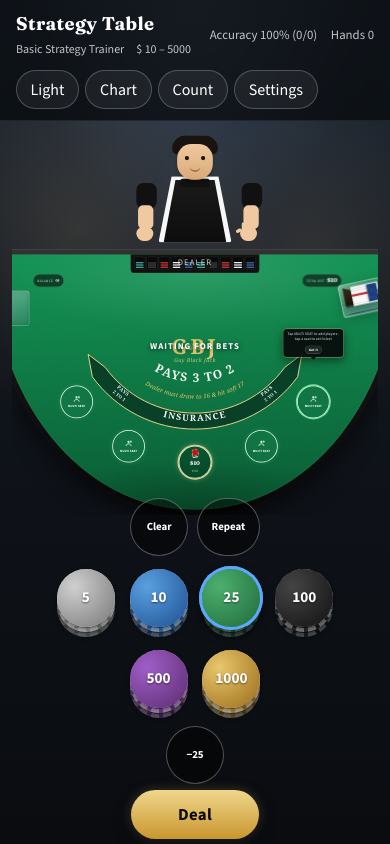
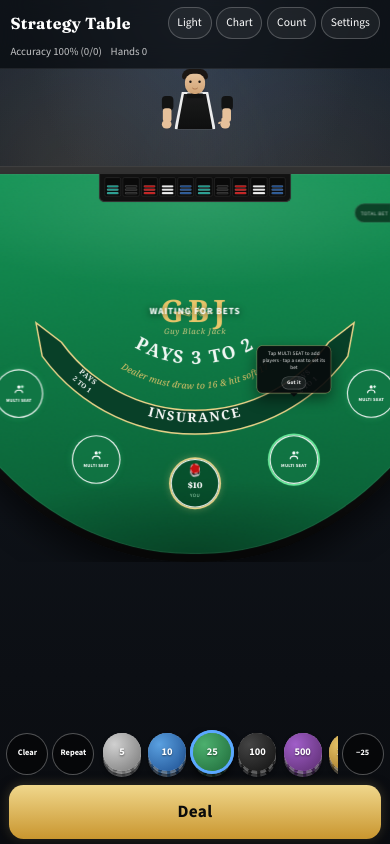
Before and after one commit to guyhguy25/learn-black-jack, a Next.js app: page / in a window 390 px wide. Built offline with nearby package versions, Linux system fonts and the light colour scheme.

Commit message:
Improve mobile layout for phone-sized viewports.
Scale the table so seats sit near the screen edges, compact the header and betting HUD, and free vertical space by taking the dealer out of document flow on small screens.

Co-authored-by: Cursor <cursoragent@cursor.com>

```diff
--- a/app/globals.css
+++ b/app/globals.css
@@ -2337,12 +2337,203 @@ select {
 }
 
 @media (max-width: 700px) {
+  .live-casino {
+    min-height: 100dvh;
+  }
+
+  .live-top {
+    display: grid;
+    grid-template-columns: minmax(0, 1fr) auto;
+    grid-template-areas:
+      "brand actions"
+      "stats stats";
+    align-items: center;
+    gap: 0.35rem 0.5rem;
+    padding: 0.45rem 0.65rem;
+    padding-top: max(0.45rem, env(safe-area-inset-top));
+  }
+
+  .live-top-left {
+    grid-area: brand;
+    min-width: 0;
+  }
+
+  .live-top-stats {
+    grid-area: stats;
+    font-size: 0.68rem;
+    gap: 0.55rem;
+  }
+
+  .live-top-actions {
+    grid-area: actions;
+    flex-wrap: nowrap;
+    gap: 0.3rem;
+  }
+
+  .live-logo {
+    font-size: 1rem;
+    line-height: 1.15;
+  }
+
+  .live-meta {
+    display: none;
+  }
+
+  .live-icon-btn {
+    padding: 0.38rem 0.55rem;
+    font-size: 0.72rem;
+    white-space: nowrap;
+  }
+
   .live-stage {
-    padding-bottom: 0.5rem;
-  }
-
+    padding: 0;
+    gap: 0;
+    justify-content: center;
+    /* Reserve space so the absolute HUD doesn't cover seats */
+    padding-bottom: 11.5rem;
+  }
+
+  /* Pull dealer out of flow so the table can claim full width */
   .dealer-backdrop {
-    transform: scale(0.85);
+    position: absolute;
+    top: 0;
+    left: 50%;
+    z-index: 4;
+    margin: 0;
+    transform: translateX(-50%) scale(0.48);
+    transform-origin: top center;
+    opacity: 0.95;
+  }
+
+  .dealer-nameplate {
+    display: none;
+  }
+
+  .table-scale-wrap {
+    width: 100%;
+    max-width: none;
+    margin: 0;
+  }
+
+  .live-hud {
+    bottom: max(0.2rem, env(safe-area-inset-bottom));
+    width: 100%;
+    max-width: none;
+    padding: 0.15rem 0.4rem 0.1rem;
+    gap: 0.25rem;
+  }
+
+  .bet-controls {
+    width: 100%;
+    gap: 0.25rem;
+    justify-content: stretch;
+    flex-wrap: nowrap;
+    align-items: center;
+  }
+
+  .chip-row {
+    flex: 1 1 auto;
+    flex-wrap: nowrap !important;
+    justify-content: flex-start;
+    gap: 0.2rem;
+    min-width: 0;
+    max-width: none;
+    overflow-x: auto;
+    overflow-y: hidden;
+    padding: 0.1rem 0.15rem 0.25rem;
+    -webkit-overflow-scrolling: touch;
+    scrollbar-width: none;
+    touch-action: pan-x;
+  }
+
+  .chip-row::-webkit-scrollbar {
+    display: none;
+  }
+
+  .chip-stack {
+    width: 42px;
+    height: 48px;
+    flex-shrink: 0;
+  }
+
+  .chip-stack .stack-layer,
+  .chip-stack .stack-face {
+    width: 38px;
+    height: 38px;
+  }
+
+  .chip-stack .l3 {
+    bottom: 0;
+  }
+
+  .chip-stack .l2 {
+    bottom: 3px;
+  }
+
+  .chip-stack .l1,
+  .chip-stack .stack-face {
+    bottom: 6px;
+  }
+
+  .chip-stack .stack-face {
+    font-size: 0.65rem;
+  }
+
+  .chip-stack .stack-layer {
+    border-width: 3px;
+  }
+
+  .round-ctrl {
+    width: 42px;
+    height: 42px;
+    font-size: 0.52rem;
+    flex-shrink: 0;
+  }
+
+  .round-ctrl.repeat {
+    min-width: 42px;
+    width: auto;
+    padding: 0 0.45rem;
+  }
+
+  .action-controls {
+    width: 100%;
+    gap: 0.4rem;
+    padding: 0 0.15rem;
+  }
+
+  .play-btn {
+    padding: 0.8rem 1.1rem;
+    min-width: 4.75rem;
+    font-size: 0.95rem;
+    border-radius: 0.9rem;
+  }
+
+  .play-btn.deal {
+    width: 100%;
+    max-width: 24rem;
+    min-width: 0;
+    font-size: 1.08rem;
+    padding: 0.9rem 1.25rem;
+  }
+
+  .live-status {
+    font-size: clamp(0.95rem, 4.2vw, 1.25rem);
+    letter-spacing: 0.06em;
+  }
+
+  .live-feedback {
+    font-size: 0.8rem;
+    padding: 0.4rem 0.7rem;
+  }
+
+  .table-wait-banner {
+    font-size: 1.05rem;
+    letter-spacing: 0.08em;
+  }
+
+  .table-bet-hint {
+    font-size: 0.72rem;
   }
 
   .chart-overlay,
@@ -2350,14 +2541,33 @@ select {
     left: 0.5rem;
     right: 0.5rem;
     width: auto;
+    top: 4.6rem;
+    max-height: calc(100dvh - 5.5rem);
   }
 
   .strategy-chart-img {
     min-width: 420px;
   }
 
-  .playing-card {
-    width: 58px;
-    height: 82px;
-  }
-}
+  .settings-panel {
+    width: 100%;
+    max-height: min(92dvh, 100%);
+    border-radius: 1rem 1rem 0 0;
+    margin-top: auto;
+  }
+
+  .settings-overlay {
+    align-items: end;
+    padding: 0;
+    padding-bottom: env(safe-area-inset-bottom);
+  }
+
+  .seat-tip {
+    max-width: 132px;
+    padding: 0.4rem 0.45rem;
+  }
+
+  .seat-tip p {
+    font-size: 0.58rem;
+  }
+}
--- a/components/BlackjackGame.tsx
+++ b/components/BlackjackGame.tsx
@@ -44,6 +44,8 @@ const MAX_SPOTS = 5;
 /** Fixed artboard — everything inside scales uniformly */
 const TABLE_W = 1100;
 const TABLE_H = 700;
+/** Approx horizontal span of the seat arc in artboard px (for mobile edge fit) */
+const SEAT_SPAN_W = 640;
 
 function seatAngle(index: number, total: number) {
   if (total <= 1) return 0;
@@ -187,13 +189,16 @@ export function BlackjackGame() {
     const stage = el.closest(".live-stage") as HTMLElement | null;
     const update = () => {
       const w = el.clientWidth;
-      // Use window height with a fixed chrome reserve so HUD show/hide
-      // never changes the scale (absolute overlay must not reflow the table).
-      const chrome = 220;
-      const availableH = Math.max(240, window.innerHeight - chrome);
+      const mobile = window.matchMedia("(max-width: 700px)").matches;
+      // Mobile: reserve compact header + bottom HUD; grow table so seats near edges.
+      const chrome = mobile ? 200 : 220;
+      const availableH = Math.max(200, window.innerHeight - chrome);
       const byW = w / TABLE_W;
       const byH = availableH / TABLE_H;
-      const next = Math.max(0.38, Math.min(byW, byH, 1.55));
+      const bySeats = (w - 28) / SEAT_SPAN_W;
+      const next = mobile
+        ? Math.max(0.3, Math.min(bySeats, byH, 1.15))
+        : Math.max(0.38, Math.min(byW, byH, 1.55));
       setTableScale((prev) => (Math.abs(prev - next) < 0.001 ? prev : next));
     };
     update();
@@ -201,9 +206,12 @@ export function BlackjackGame() {
     ro.observe(el);
     if (stage) ro.observe(stage);
     window.addEventListener("resize", update);
+    const mq = window.matchMedia("(max-width: 700px)");
+    mq.addEventListener("change", update);
     return () => {
       ro.disconnect();
       window.removeEventListener("resize", update);
+      mq.removeEventListener("change", update);
     };
   }, []);
 
@@ -329,7 +337,16 @@ export function BlackjackGame() {
     if (betSeatId === seatId) setBetSeatId(human.id);
   };
 
-  const tipSeatIndex = spots.findIndex((s) => s === null);
+  const tipSeatIndex = (() => {
+    const empties = spots
+      .map((seat, index) => (seat === null ? index : -1))
+      .filter((index) => index >= 0);
+    if (empties.length === 0) return -1;
+    // Prefer an empty seat near the center so the tip stays on-screen on phones.
+    return empties.reduce((best, index) =>
+      Math.abs(index - 2) < Math.abs(best - 2) ? index : best,
+    );
+  })();
   const showSeatTip =
     waitingBets && seatTipVisible && tipSeatIndex >= 0 && !busy;
 
```
